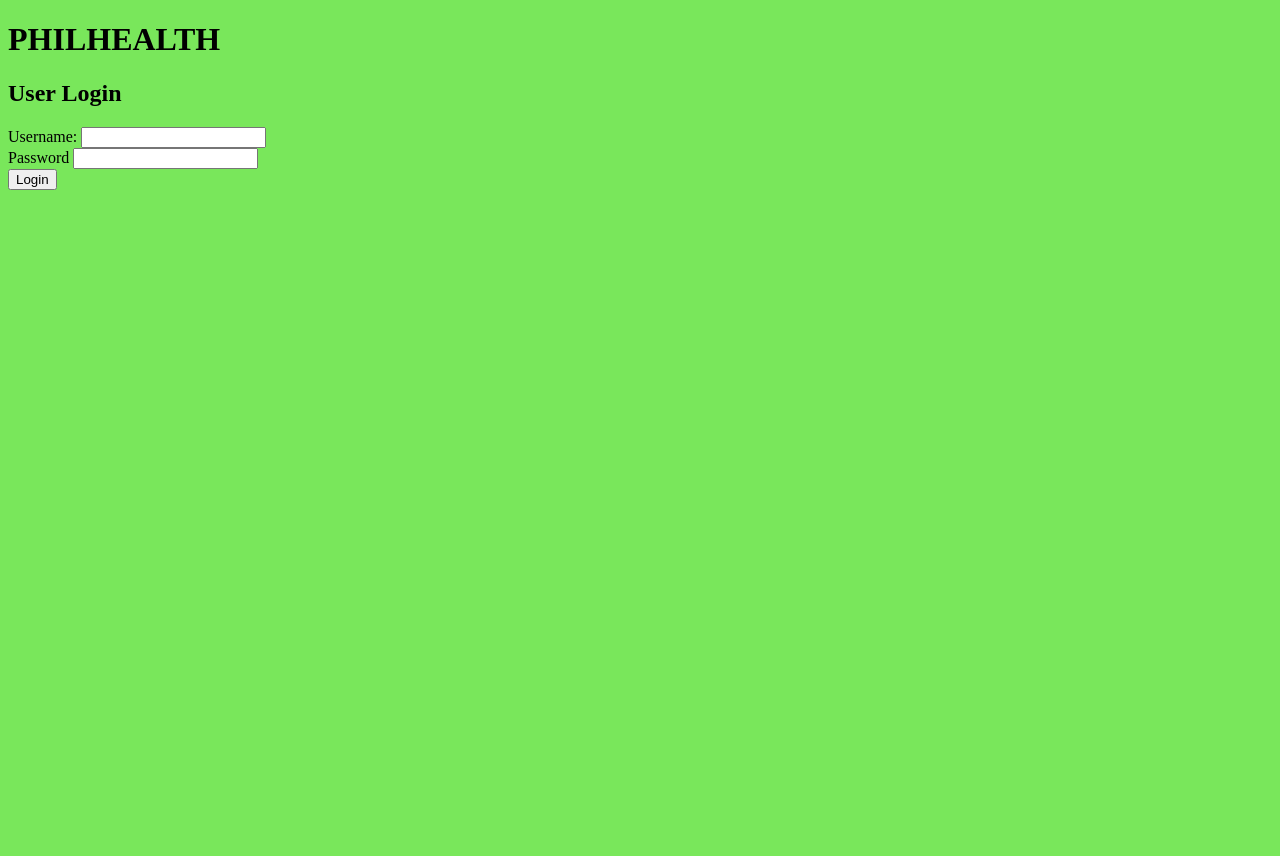
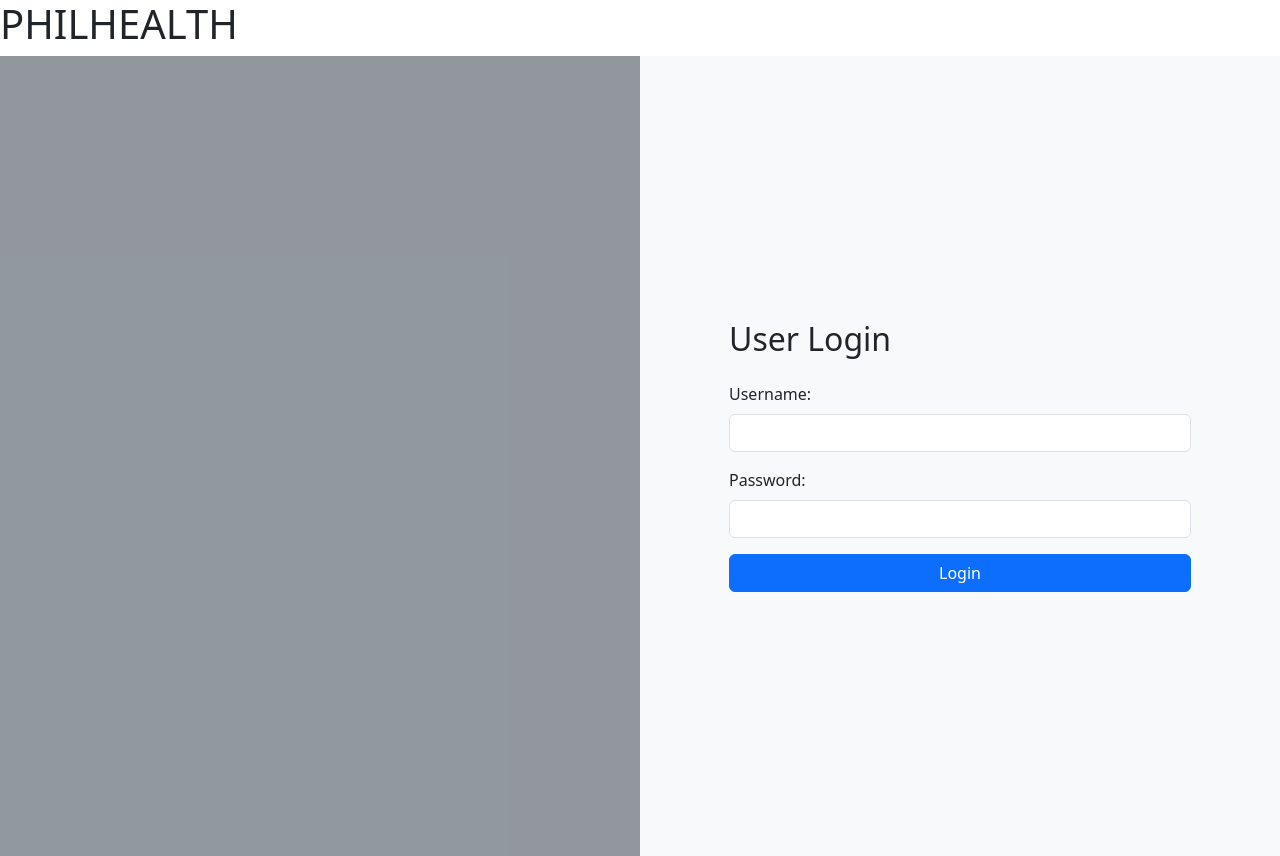
Before and after one commit to SkieAdmin/PHILHEALTH_SYS_OJT, a Django app: page /login/ in a window 1280 px wide. Before the commit the page ends 190 px from the top, so only its background shows below. Run offline with Django 5.2, Linux system fonts and the light colour scheme.

Commit message:
Branch 0.0.2
- Login structured Design

```diff
--- a/philhealth_eKonsulta/login/templates/base.html
+++ b/philhealth_eKonsulta/login/templates/base.html
@@ -3,11 +3,6 @@
 <head>
     <meta charset="UTF-8">
     <meta name="viewport" content="width=device-width, initial-scale=1.0">
-    <style>
-        body {
-            background-color: #79e75b; /* Using a hexadecimal code */
-        }
-    </style>
     <title>Login</title>
 </head>
 <body>
--- a/philhealth_eKonsulta/login/templates/login/login.html
+++ b/philhealth_eKonsulta/login/templates/login/login.html
@@ -1,19 +1,45 @@
 {% extends 'base.html'%}
+{% load static %}
+
 {% block title %}User Login{% endblock %}
 
 {% block content %}
-<h2>User Login</h2>
 
-{% if error %}
-<p style="color:red;">{{ error }}</p>
-{% endif %}
+<link href="https://cdn.jsdelivr.net/npm/bootstrap@5.3.8/dist/css/bootstrap.min.css"
+      rel="stylesheet"
+      integrity="sha384-sRIl4kxILFvY47J16cr9ZwB07vP4J8+LH7qKQnuqkuIAvNWLzeN8tE5YBujZqJLB"
+      crossorigin="anonymous">
 
-<form method = "post">
-    {% csrf_token %}
-    <label>Username:</label>
-    <input type="text" name="username" required><br>
-   <label>Password</label>
-   <input type="password" name="password" required><br>
-   <button type="submit">Login</button>
-</form>
+<div class="container-fluid vh-100">
+    <div class="row h-100">
+        <div class="col-md-6 bg-secondary bg-opacity-75 d-flex align-items-center justify-content-center">
+        </div>
+
+        <div class="col-md-6 bg-light d-flex align-items-center justify-content-center">
+            <div class="w-75">
+                <h2 class="mb-4">User Login</h2>
+
+                {% if error %}
+                <div class="alert alert-danger">{{ error }}</div>
+                {% endif %}
+
+                <form method="post">
+                    {% csrf_token %}
+                    <div class="mb-3">
+                        <label for="username" class="form-label">Username:</label>
+                        <input type="text" class="form-control" id="username" name="username" required>
+                    </div>
+                    <div class="mb-3">
+                        <label for="password" class="form-label">Password:</label>
+                        <input type="password" class="form-control" id="password" name="password" required>
+                    </div>
+                    <div class="d-grid">
+                        <button type="submit" class="btn btn-primary">Login</button>
+                    </div>
+                </form>
+            </div>
+        </div>
+    </div>
+</div>
+
 {% endblock content %}
```
